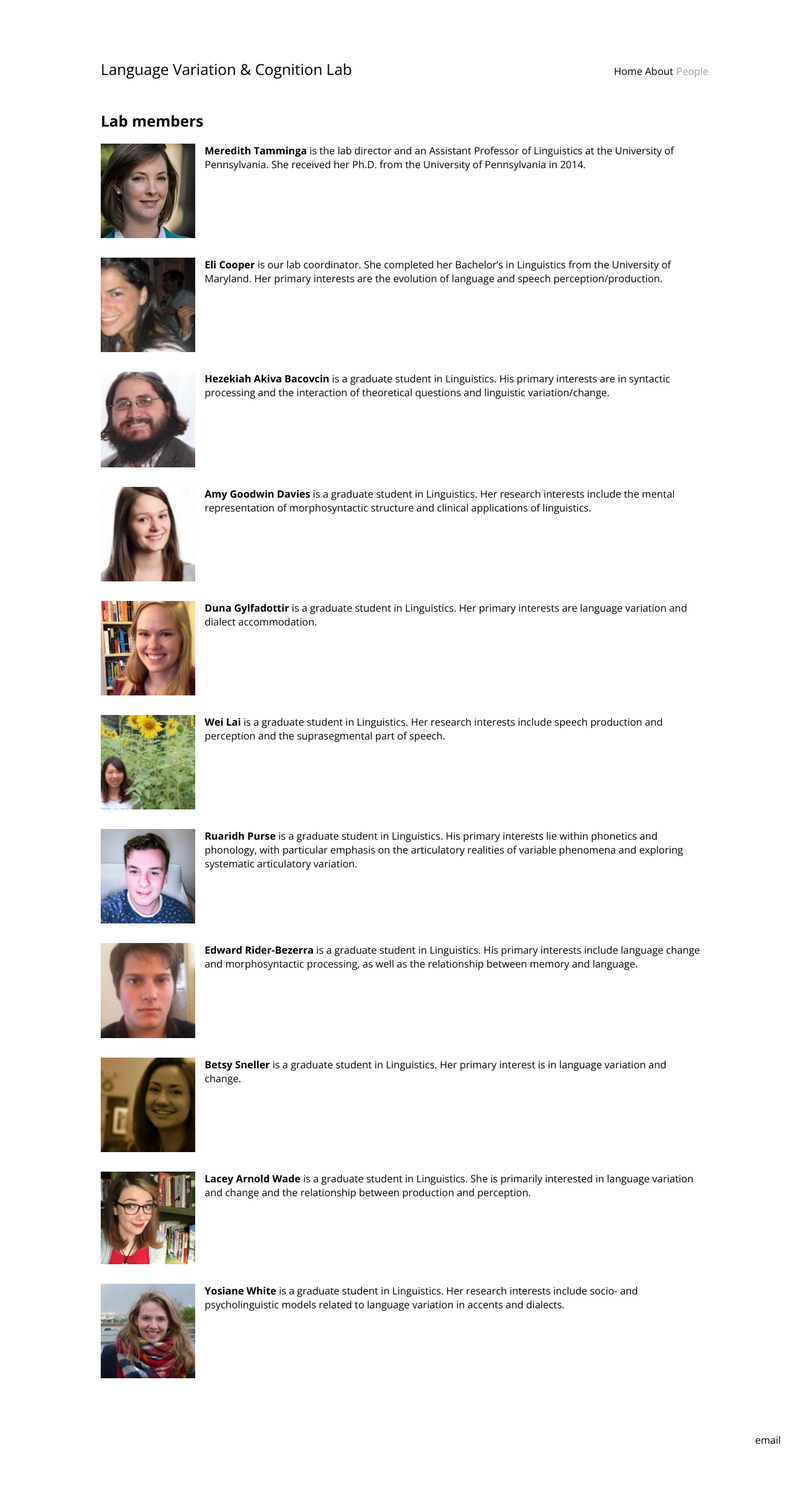
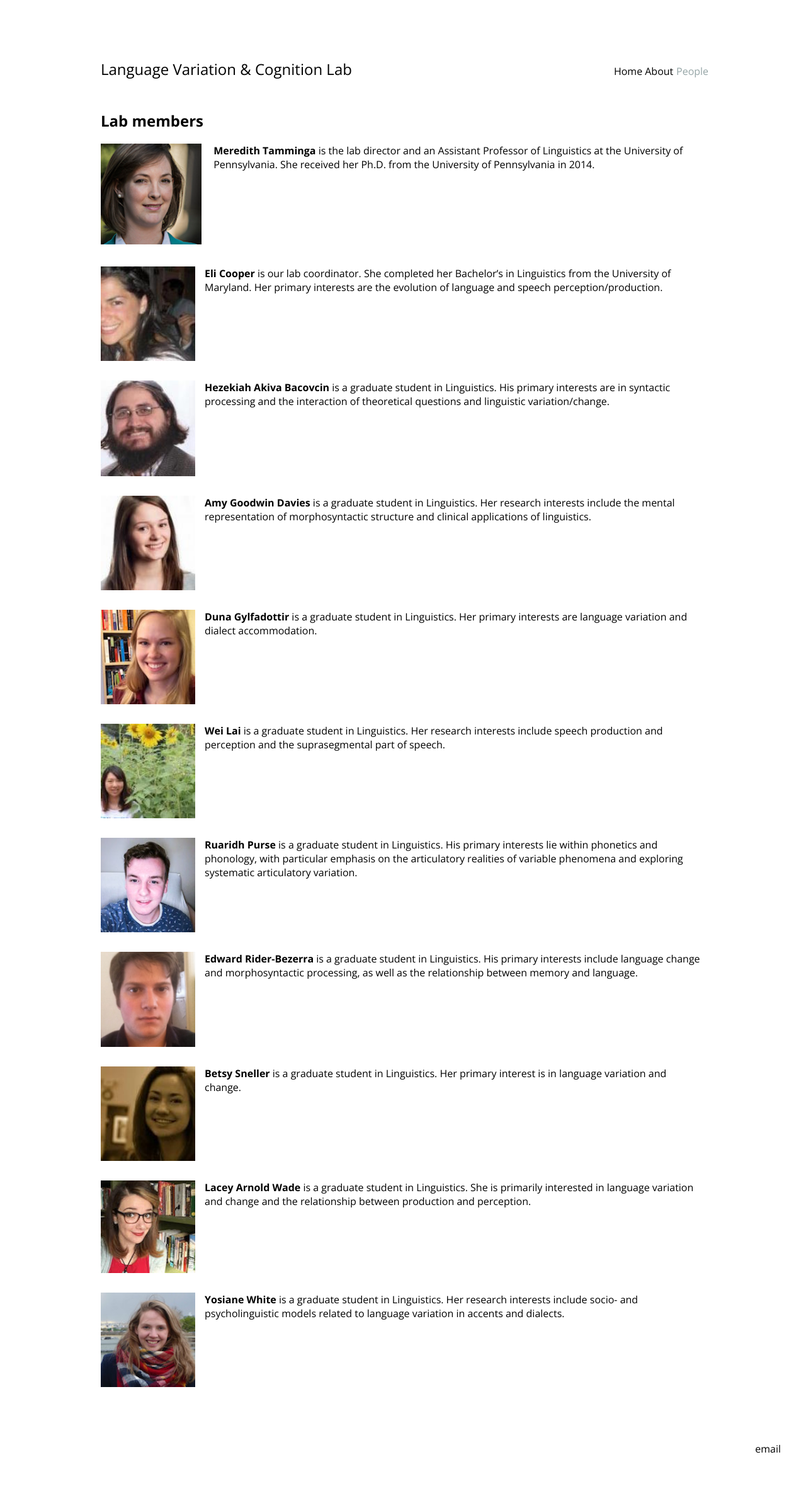
Before and after one commit to laceywade/TammingaLab.github.io, a Jekyll site: the page built from people.md, in a window 1280 px wide. Shown: the whole page at 63% size. Built offline with Jekyll 4.4.1, drawn with Linux system fonts in a browser that asks for light colours; some web fonts are replaced.

Commit message:
img sizing

```diff
--- a/people.md
+++ b/people.md
@@ -8,7 +8,7 @@
 
 ## Lab members
 
-<img src="/images/meredith.jpg" style="width: 150px; float: left; margin: 0px 15px 15px 0px;" />
+<img src="/images/meredith.jpg" style="width: 10em; float: left; margin: 0 2% 2% 0;" />
 [**Meredith Tamminga**](https://www.meredithtamminga.com) is the lab director and an Assistant Professor of Linguistics at the University of Pennsylvania. She received her Ph.D. from the University of Pennsylvania in 2014.
 
 <br style="clear:both" />
```
